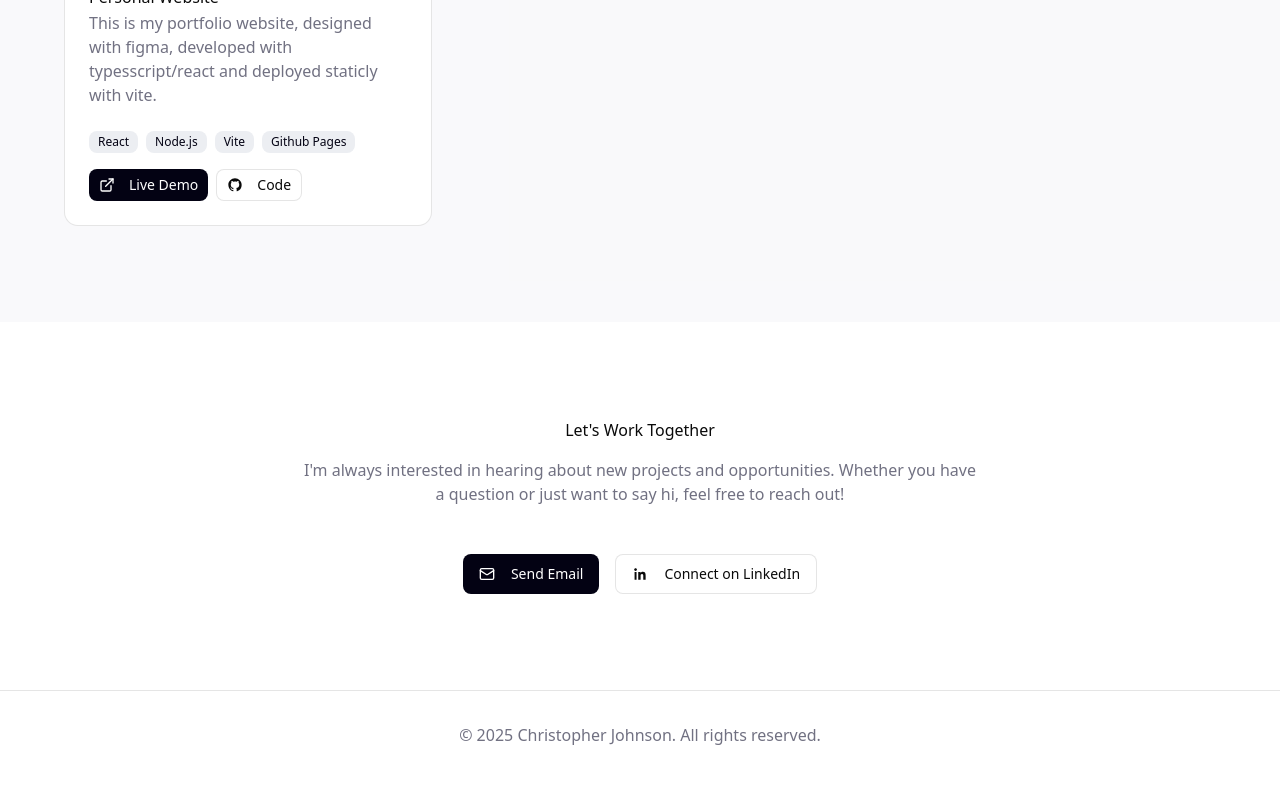
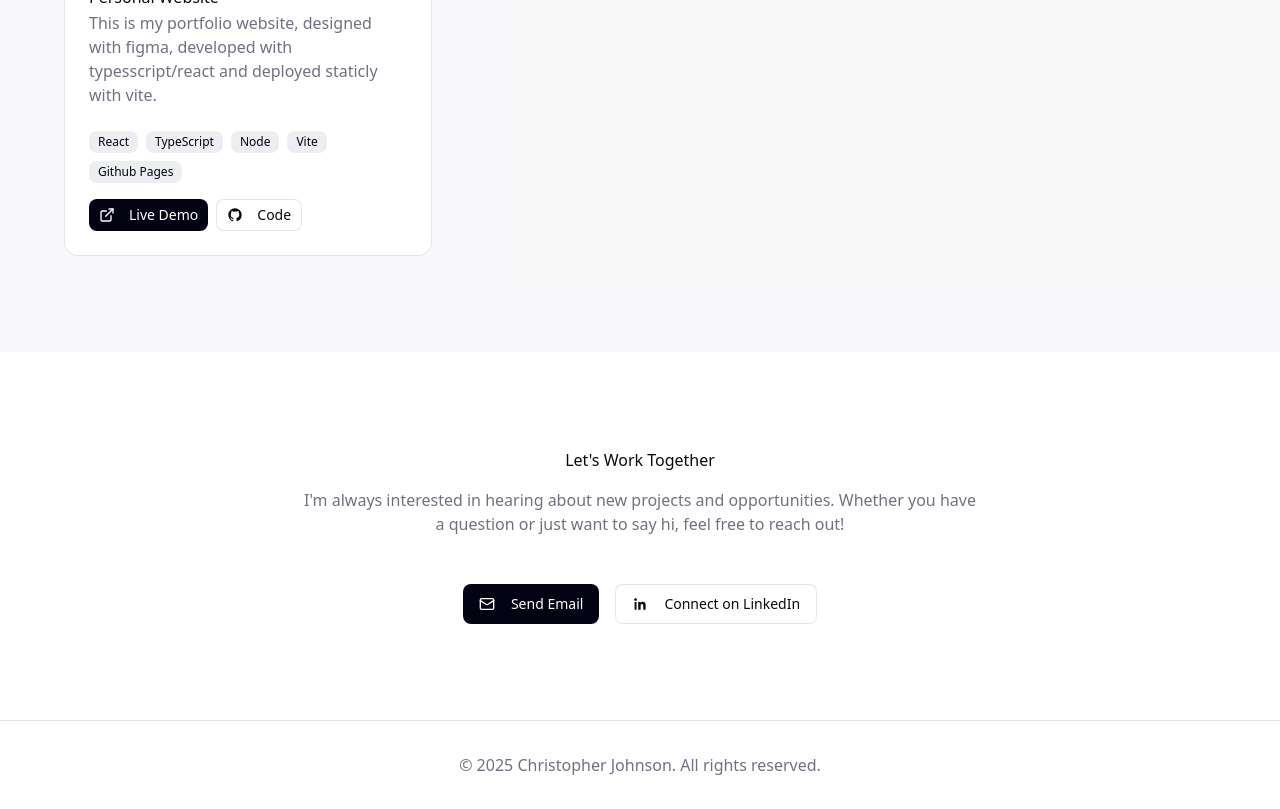
Before and after one commit to Cjohnson187/cjohnson187.github.io, a React (Vite) app: page / in a window 1280 px wide. Shown: the part 2260-3069 px from the top of the page. Before the commit the page ends 3039 px from the top, so only its background shows below. Built offline with nearby package versions, Linux system fonts and the light colour scheme.

Commit message:
added ts to project skills

```diff
--- a/src/portfolio-data.ts
+++ b/src/portfolio-data.ts
@@ -44,7 +44,7 @@
       title: "Personal Website",
       description: "This is my portfolio website, designed with figma, developed with typesscript/react and deployed staticly with vite.",
       image: "/portfolio-screenshot.png",
-      technologies: ["React", "Node.js", "Vite", "Github Pages"],
+      technologies: ["React", "TypeScript", "Node", "Vite", "Github Pages"],
       liveUrl: "https://cjohnson187.github.io/",
       githubUrl: "https://github.com/Cjohnson187/cjohnson187.github.io"
     },
```
